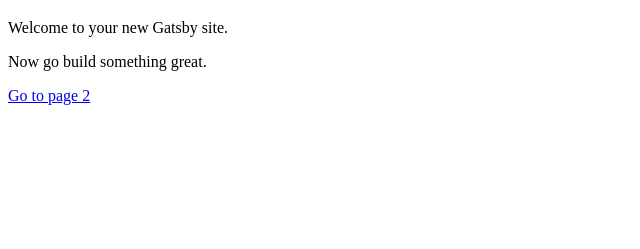
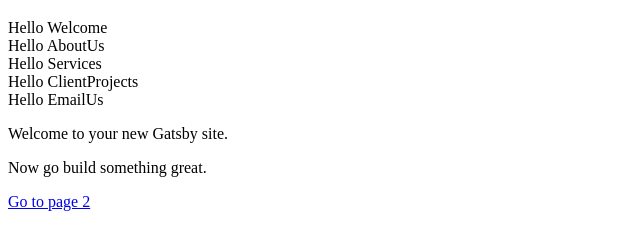
Before and after one commit to McGeady-Associates/MAwebsite, a Gatsby site: page / in a window 1280 px wide. Shown: the part 61-310 px from the top of the page, without its empty margins (0-640 px from the left). Built offline with nearby package versions, Linux system fonts and the light colour scheme; Gatsby itself is replaced by a stand-in of ours.

Commit message:
add boiler plate components for each section of the site

```diff
--- /dev/null
+++ b/src/components/AboutUs.jsx
@@ -0,0 +1,12 @@
+import React from 'react';
+
+const AboutUs = (props) => {
+  return (
+    <div>
+      Hello AboutUs
+    </div>
+  )
+
+}
+
+export default AboutUs;
--- /dev/null
+++ b/src/components/ClientProjects.jsx
@@ -0,0 +1,12 @@
+import React from 'react';
+
+const ClientProjects = (props) => {
+  return (
+    <div>
+      Hello ClientProjects
+    </div>
+  )
+
+}
+
+export default ClientProjects;
--- /dev/null
+++ b/src/components/EmailUs.jsx
@@ -0,0 +1,12 @@
+import React from 'react';
+
+const EmailUs = (props) => {
+  return (
+    <div>
+      Hello EmailUs
+    </div>
+  )
+
+}
+
+export default EmailUs;
--- /dev/null
+++ b/src/components/Services.jsx
@@ -0,0 +1,12 @@
+import React from 'react';
+
+const Services = (props) => {
+  return (
+    <div>
+      Hello Services
+    </div>
+  )
+
+}
+
+export default Services;
--- /dev/null
+++ b/src/components/Welcome.jsx
@@ -0,0 +1,12 @@
+import React from 'react';
+
+const Welcome = (props) => {
+  return (
+    <div>
+      Hello Welcome
+    </div>
+  )
+
+}
+
+export default Welcome;
--- a/src/pages/index.js
+++ b/src/pages/index.js
@@ -1,9 +1,19 @@
 import React from 'react'
 import Link from 'gatsby-link'
+import Welcome from '../components/Welcome.jsx';
+import AboutUs from '../components/AboutUs.jsx';
+import Services from '../components/Services.jsx';
+import ClientProjects from '../components/ClientProjects.jsx';
+import EmailUs from '../components/EmailUs.jsx';
 
 const IndexPage = () => (
   <div>
     <h1>Hi people</h1>
+    <Welcome />
+    <AboutUs />
+    <Services />
+    <ClientProjects />
+    <EmailUs />
     <p>Welcome to your new Gatsby site.</p>
     <p>Now go build something great.</p>
     <Link to="/page-2/">Go to page 2</Link>
```
